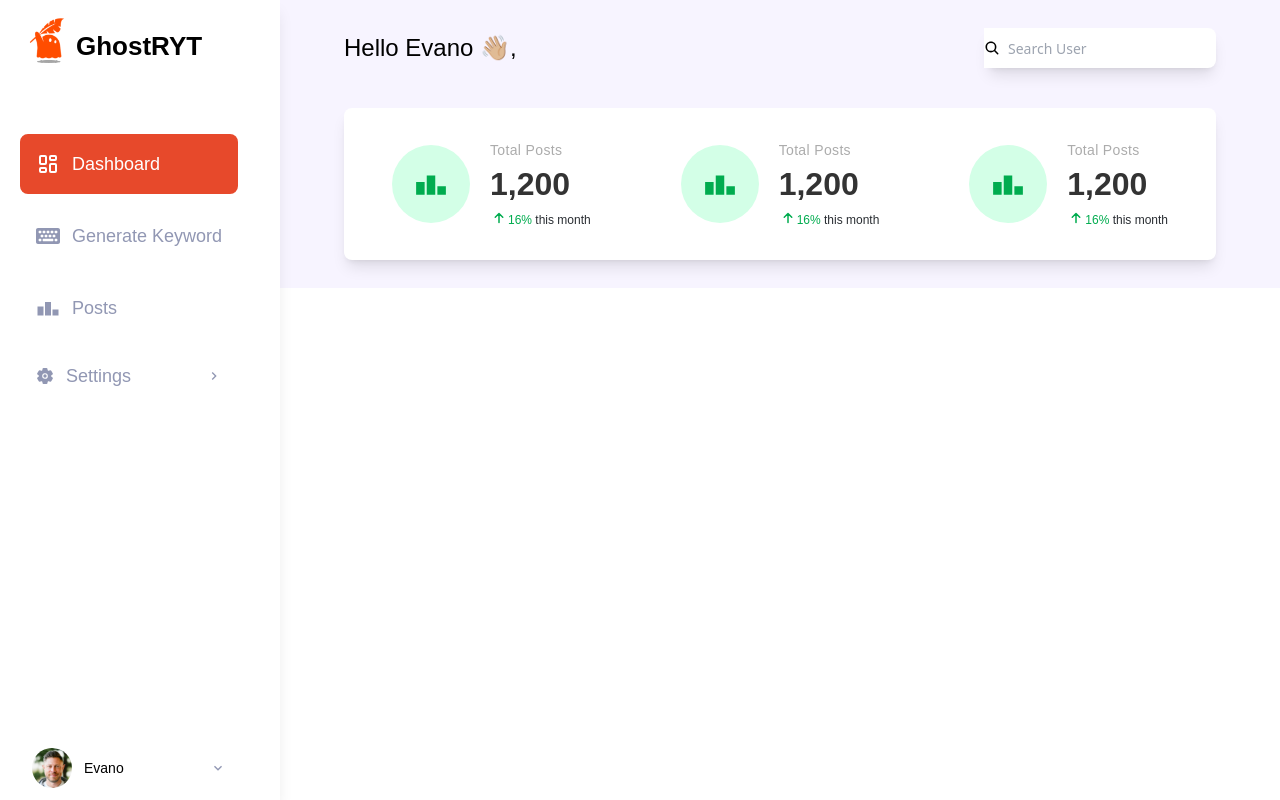
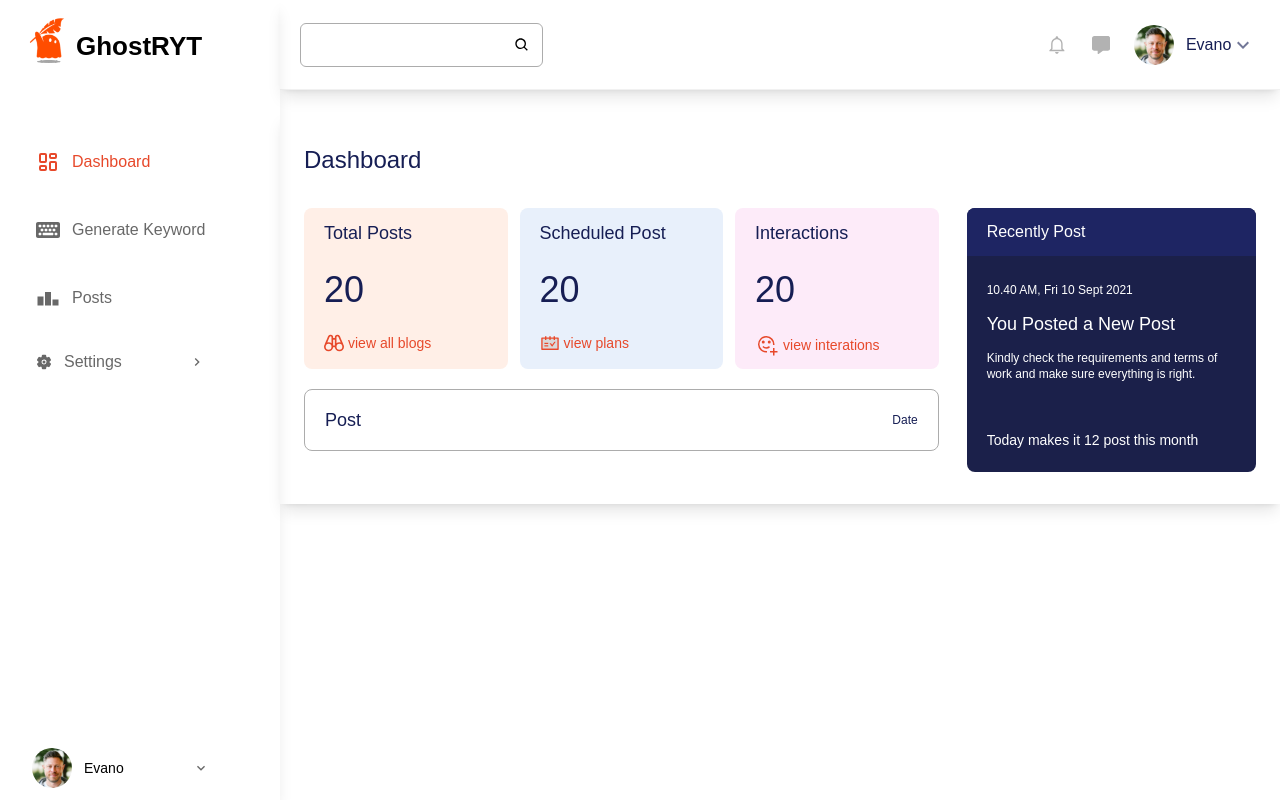
Before and after one commit to AChris-T/ghostryt, a Next.js app: page /dashboard in a window 1280 px wide. Built offline with nearby package versions, Linux system fonts and the light colour scheme.

Commit message:
dashboard adjusted

```diff
--- /dev/null
+++ b/src/app/(dashboard)/Generate_Keyword/page.jsx
@@ -0,0 +1,5 @@
+function page() {
+  return <div>page</div>;
+}
+
+export default page;
--- a/src/app/(dashboard)/dashboard/page.jsx
+++ b/src/app/(dashboard)/dashboard/page.jsx
@@ -1,64 +1,63 @@
+import SmallCard from '@/components/SmallCard';
 import React from 'react';
+import { GrOverview } from 'react-icons/gr';
 import { HiOutlineArrowSmUp } from 'react-icons/hi';
 import { IoMdPodium } from 'react-icons/io';
+import { VscReactions } from 'react-icons/vsc';
+import { AiTwotoneSchedule } from 'react-icons/ai';
 
 export default function page() {
   return (
-    <div className="text-black flex md:flex-row flex-col px-4 gap-8 justify-between poppins mt-[40px] bg-white shadow-lg rounded-lg lg:px-12 py-8">
-      <div className="flex items-center gap-5">
-        <div className="bg-green-200 p-[22px] rounded-full">
-          <IoMdPodium className="text-green-100 text-[34px]" />
-        </div>
-        <div className="flex flex-col">
-          <h2 className="space-x-1 text-sm tracking-wide text-gray-200 ">
-            Total Posts
-          </h2>
-          <h2 className="text-[#333333] text-[32px] font-semibold ">1,200</h2>
-          <div className="flex items-center text-xs">
-            <span className="text-green-100">
-              <HiOutlineArrowSmUp className="text-[18px]" />
-            </span>
-            <h2 className="text-[#292D32] mt-1 ">
-              <span className="text-green-100">16% </span>this month
-            </h2>
+    <div className="flex flex-col justify-between gap-8 px-4 py-8 text-black bg-white shadow-lg rounde-lg poppins lg:px-6">
+      <h3 className="text-[#161E54] text-2xl font-medium">Dashboard</h3>
+      <div className="flex flex-col justify-between md:flex-row gap-7">
+        <div className="basis-2/3">
+          <div className="flex flex-col gap-3 md:flex-row ">
+            <SmallCard
+              color={'#FFEFE7'}
+              title={'Total Posts'}
+              figure={20}
+              veiw={'view all blogs'}
+              reactions={<GrOverview className="text-[20px]" />}
+            />
+            <SmallCard
+              color={'#E8F0FB'}
+              title={'Scheduled Post'}
+              figure={20}
+              reactions={<AiTwotoneSchedule className="text-[20px]" />}
+              veiw={'view plans'}
+            />
+            <SmallCard
+              color={'#FDEBF9'}
+              title={'Interactions'}
+              figure={20}
+              reactions={<VscReactions className="text-[24px]" />}
+              veiw={'view interations'}
+            />
+          </div>
+          <div className="flex  flex-col border-[1px] rounded-lg my-[20px] px-[20px]">
+            <div className="flex text-[#161E54] font-medium  justify-between h-[60px] items-center">
+              <h3 className="text-lg">Post</h3>
+              <h3 className="text-xs font-normal">Date</h3>
+            </div>
           </div>
         </div>
-      </div>
-      <div className="flex items-center gap-5">
-        <div className="bg-green-200 p-[22px] rounded-full">
-          <IoMdPodium className="text-green-100 text-[34px]" />
-        </div>
-        <div className="flex flex-col">
-          <h2 className="space-x-1 text-sm tracking-wide text-gray-200 ">
-            Total Posts
+        <div className="flex-1  rounded-lg h-[264px] bg-[#1B204A] text-white w-full">
+          <h2 className="h-[48px] rounded-t-lg px-[20px] py-3 bg-[#1e2563]">
+            Recently Post
           </h2>
-          <h2 className="text-[#333333] text-[32px] font-semibold ">1,200</h2>
-          <div className="flex items-center text-xs">
-            <span className="text-green-100">
-              <HiOutlineArrowSmUp className="text-[18px]" />
-            </span>
-            <h2 className="text-[#292D32] mt-1 ">
-              <span className="text-green-100">16% </span>this month
-            </h2>
-          </div>
-        </div>
-      </div>{' '}
-      <div className="flex items-center gap-5">
-        <div className="bg-green-200 p-[22px] rounded-full">
-          <IoMdPodium className="text-green-100 text-[34px]" />
-        </div>
-        <div className="flex flex-col">
-          <h2 className="space-x-1 text-sm tracking-wide text-gray-200 ">
-            Total Posts
-          </h2>
-          <h2 className="text-[#333333] text-[32px] font-semibold ">1,200</h2>
-          <div className="flex items-center text-xs">
-            <span className="text-green-100">
-              <HiOutlineArrowSmUp className="text-[18px]" />
-            </span>
-            <h2 className="text-[#292D32] mt-1 ">
-              <span className="text-green-100">16% </span>this month
-            </h2>
+          <div className="px-[20px] justify-between  py-[26px] flex flex-col gap-2">
+            <div className="flex flex-col gap-3">
+              <h1 className="text-xs  text-[10px]">
+                10.40 AM, Fri 10 Sept 2021
+              </h1>
+              <h3 className="text-lg font-medium">You Posted a New Post</h3>
+              <p className="text-xs font-normal">
+                Kindly check the requirements and terms of work and make sure
+                everything is right.
+              </p>
+            </div>
+            <h3 className="mt-10 text-sm">Today makes it 12 post this month</h3>
           </div>
         </div>
       </div>
--- a/src/app/(dashboard)/layout.js
+++ b/src/app/(dashboard)/layout.js
@@ -7,11 +7,13 @@ export default function DashboardLayout({ children }) {
     <html lang="en">
       <body>
         <div className="flex max-w-[1440px] mx-auto  h-">
-          <div className="w-[90px] hidden lg:flex md:w-[280px]  shadow-lg overflow-y-auto custom-scrollbar fixed h-[100vh] bg-white">
+          <div className="w-[90px] hidden lg:flex md:w-[280px]  shadow-lg overflow-y-auto custom-scrollbar fixed h-[100vh] bg-[B2B2B2]">
             <Sidebar />
           </div>
-          <div className="bg-[#F7F4FF] lg:ml-[280px] ml-[0px] w-full py-7 px-6 lg:px-16">
-            <PageHeader />
+          <div className="bg-white lg:ml-[280px] ml-[0px] w-full ">
+            <div className=" h-[90px] mb-[22px] border-b-[1px]  shadow-lg border-[#F1F1F1] flex w-full px-5 items-center">
+              <PageHeader />
+            </div>
             {children}
           </div>
         </div>
--- a/src/components/Sidebar.jsx
+++ b/src/components/Sidebar.jsx
@@ -35,20 +35,20 @@ export default function Sidebar() {
         </div>
         <div className="mt-[64px] px-5 flex flex-col gap-3">
           <Link
-            href="/home"
-            className={`text-lg px-4 flex rounded-lg  py-4 gap-3  text-gray-100 hover:text-white hover:bg-red-100 items-center font-medium  san ${
-              pathname === '/dashboard'
-                ? 'text-white bg-red-100'
-                : 'text-gray-100'
+            href="/dashboard"
+            className={`text-base px-4 flex rounded-lg  py-4 gap-3  text-gray-100  hover:text-red-100 items-center font-medium   ${
+              pathname === '/dashboard' ? 'text-red-100' : 'text-gray-100'
             }`}
           >
             <TbLayoutDashboard className="text-[24px]" />
             Dashboard
           </Link>
           <Link
-            href="/home"
-            className={`text-lg px-4 flex rounded-lg  py-4 gap-3  text-gray-100 hover:text-white hover:bg-red-100 items-center font-medium  san ${
-              pathname === '/dashboard' ? 'text-gray-100' : 'text-gray-100'
+            href="/Generate_Keyword"
+            className={`text-base px-4 flex rounded-lg  py-4 gap-3  text-gray-100 hover:text-red-100 items-center font-medium   ${
+              pathname === '/Generate_Keyword'
+                ? 'text-red-100'
+                : 'text-gray-100'
             }`}
           >
             <FaKeyboard className="text-[24px]" />
@@ -56,7 +56,7 @@ export default function Sidebar() {
           </Link>
           <Link
             href="/home"
-            className={`text-lg px-4 flex rounded-lg  py-4 gap-3  text-gray-100 hover:text-white hover:bg-red-100 items-center font-medium  san ${
+            className={`text-base px-4 flex rounded-lg  py-4 gap-3  text-gray-100 hover:text-white hover:bg-red-100 items-center font-medium  ${
               pathname === '/dashboard' ? 'text-gray-100' : 'text-gray-100'
             }`}
           >
@@ -68,7 +68,7 @@ export default function Sidebar() {
               onClick={toggleExpand}
               className="flex items-center justify-between w-full px-4 py-3 text-gray-100"
             >
-              <div className="flex items-center gap-3 text-lg font-medium text-gray-100">
+              <div className="flex items-center gap-3 text-base font-medium text-gray-100">
                 {' '}
                 <IoSettings />
                 Settings
--- /dev/null
+++ b/src/components/SmallCard.jsx
@@ -0,0 +1,20 @@
+import Link from 'next/link';
+import { GrOverview } from 'react-icons/gr';
+
+export default function SmallCard({ color, title, figure, veiw, reactions }) {
+  return (
+    <div
+      style={{ backgroundColor: color }}
+      className="flex flex-col w-full gap-4 px-5 py-3 rounded-lg poppins"
+    >
+      <h3 className="text-[#161E54] font-medium text-[18px]">{title}</h3>
+      <h3 className="text-[#161E54] font-medium text-[36px]">{figure}</h3>
+      <Link
+        href={'#'}
+        className="flex items-center gap-1 text-sm text-red-100 cursor-pointer"
+      >
+        {reactions} {veiw}
+      </Link>
+    </div>
+  );
+}
--- a/src/constant/PageHeader.jsx
+++ b/src/constant/PageHeader.jsx
@@ -1,18 +1,36 @@
 import React from 'react';
 import { IoSearch } from 'react-icons/io5';
+import { BiSearch } from 'react-icons/bi';
+import { IoMdNotificationsOutline } from 'react-icons/io';
+import { FaMessage } from 'react-icons/fa6';
+import { MdOutlineKeyboardArrowDown } from 'react-icons/md';
+import Image from 'next/image';
 
 export default function PageHeader() {
   return (
-    <div className="flex flex-row justify-between px-2 md:px-0 md:items-center ">
-      <h3 className="text-2xl font-medium poppins">Hello Evano 👋🏼,</h3>
-      <div className="hidden md:flex  w-[230px] h-[40px] items-center md:px-4 justify-center rounded-lg  bg-white shadow-lg">
-        <button className=" bg-white  py-[10px]  text-white-200 h-full ">
-          <IoSearch className="" />
-        </button>
-        <input
-          placeholder="Search User"
-          className="bg-transparent px-2 text-black-default text-[14px] h-[36px] focus:outline-none "
-        />
+    <div className="flex poppins  flex-row h-[90px] w-full justify-between  md:px-0 md:items-center ">
+      <div className="border-[1px] rounded-md  px-3 justify-between pr-3 w-[243px] h-[44px] flex items-center">
+        <input className="h-full w-[90%] focus:outline-none px-2" />
+        <BiSearch className="cursor-pointer" />
+      </div>
+      <div className="flex gap-6  w-[230px] h-[40px] items-center md:px-4 justify-center rounded-lg">
+        <IoMdNotificationsOutline className="w-[24px] h-[24px] text-[#B2B2B2]" />
+        <FaMessage className="w-[20px] h-[20px] text-[#B2B2B2]" />
+        <div className="flex items-center justify-between cursor-pointer">
+          <div className="flex items-center gap-3">
+            <Image
+              src="/user.png"
+              alt=""
+              className="flex object-cover rounded-full"
+              width={40}
+              height={40}
+            />
+            <div className="flex items-center">
+              <h3 className="text-base text-[#161E54] font-medium">Evano</h3>
+              <MdOutlineKeyboardArrowDown className="text-[#737898] w-[24px] h-[24px]" />
+            </div>
+          </div>
+        </div>
       </div>
     </div>
   );
--- a/tailwind.config.js
+++ b/tailwind.config.js
@@ -7,7 +7,7 @@ export default {
     extend: {
       colors: {
         gray: {
-          100: '#9197B3',
+          100: '#686868',
           200: '#ACACAC',
         },
         red: {
```
